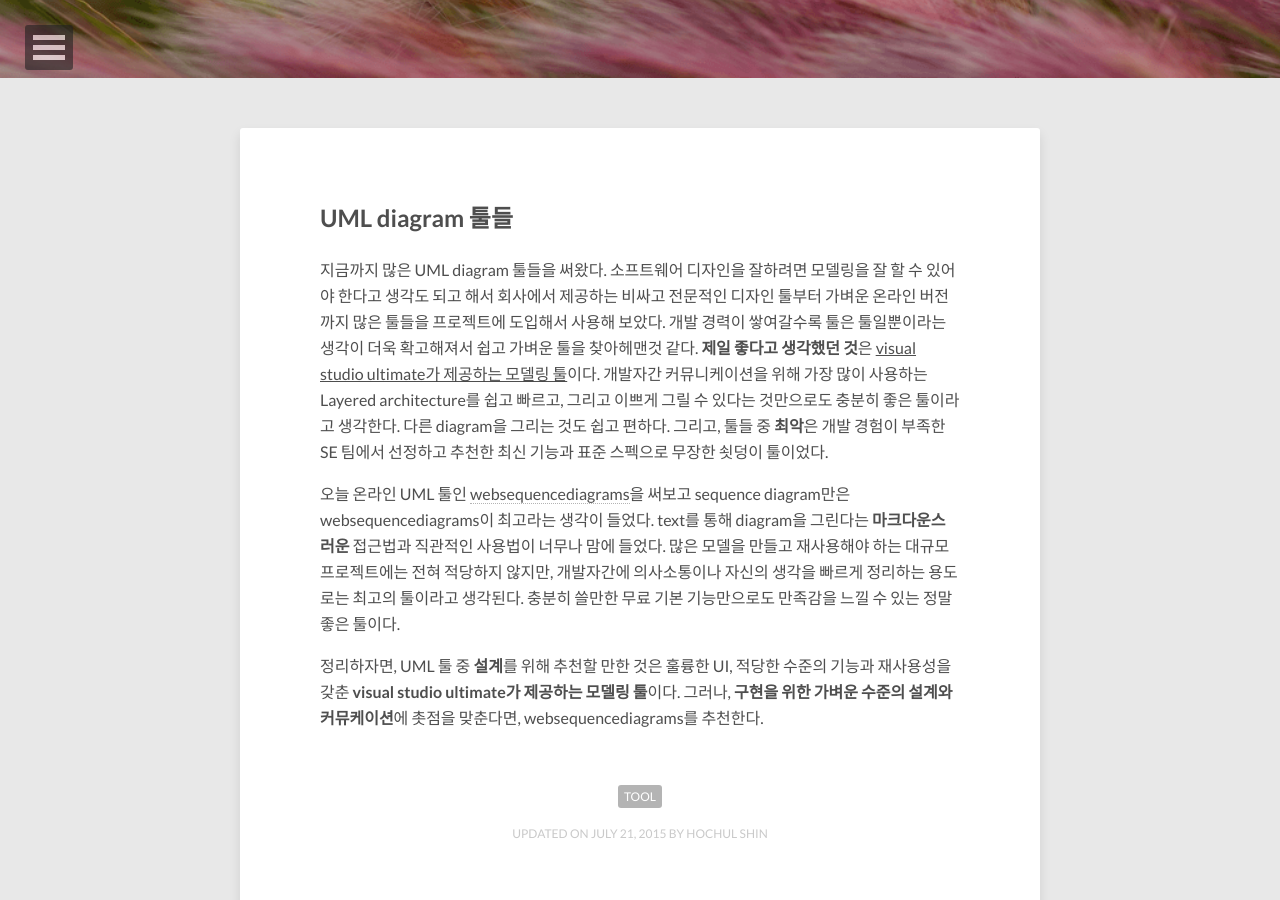
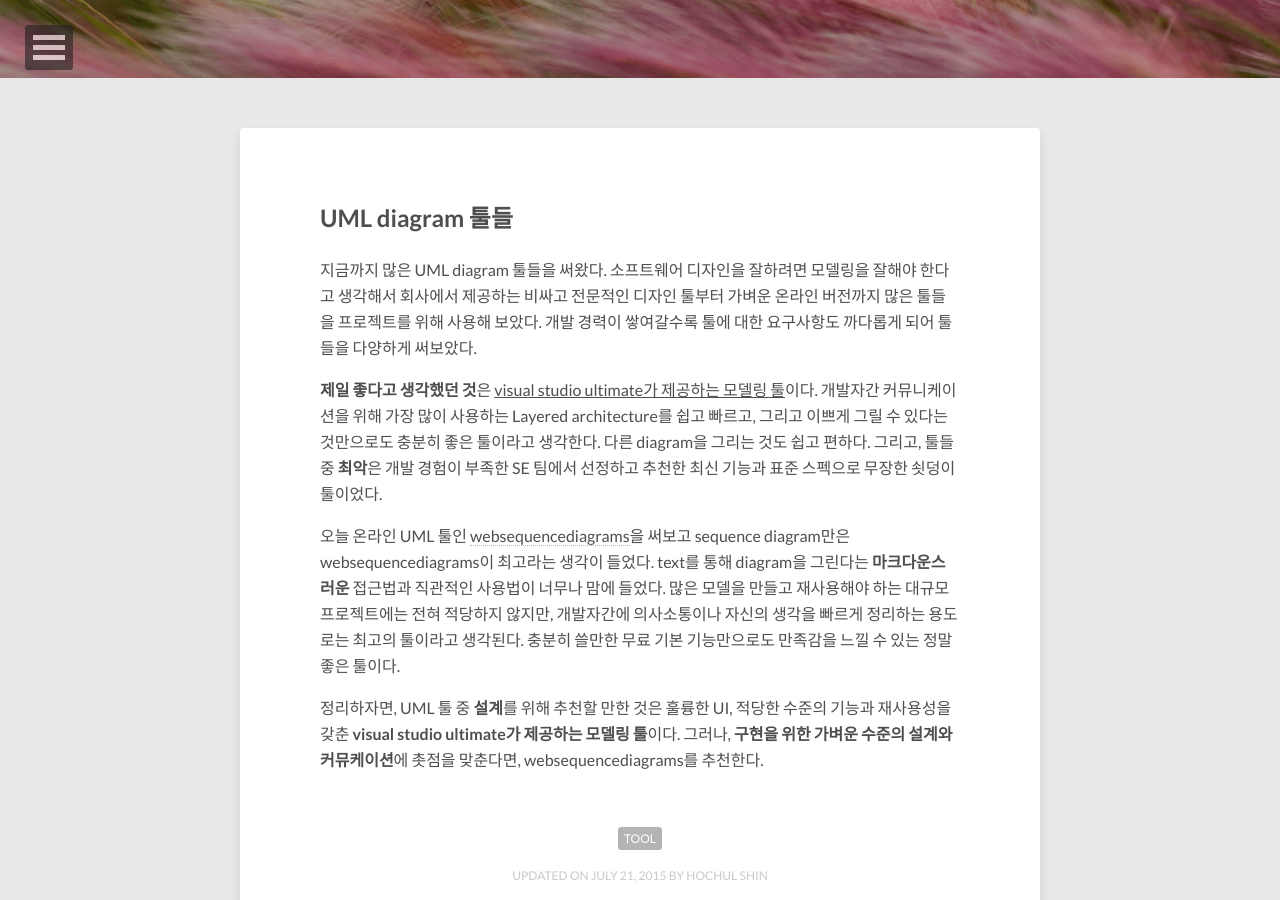
Before and after one commit to dakoo/dakoo.github.io, a Jekyll site: the page built from _posts/2015-07-21-free-sequence-diagram-editor.md, in a window 1280 px wide and 900 px high, scrolled down 322 px. Built offline with Jekyll 4.4.1, drawn with Linux system fonts in a browser that asks for light colours; nearby versions of some CDN libraries; comment, search, counter and statistics services are not loaded.

Commit message:
Update 2015-07-21-free-sequence-diagram-editor.md

```diff
--- a/_posts/2015-07-21-free-sequence-diagram-editor.md
+++ b/_posts/2015-07-21-free-sequence-diagram-editor.md
@@ -11,8 +11,9 @@ link: https://www.websequencediagrams.com/
 
 ## UML diagram 툴들
 
-지금까지 많은 UML diagram 툴들을 써왔다. 소프트웨어 디자인을 잘하려면 모델링을 잘 할 수 있어야 한다고 생각도 되고 해서 회사에서 제공하는 비싸고 전문적인 디자인 툴부터 가벼운 온라인 버전까지 많은 툴들을 프로젝트에 도입해서 사용해 보았다.
-개발 경력이 쌓여갈수록 툴은 툴일뿐이라는 생각이 더욱 확고해져서 쉽고 가벼운 툴을 찾아헤맨것 같다.
+지금까지 많은 UML diagram 툴들을 써왔다. 소프트웨어 디자인을 잘하려면 모델링을 잘해야 한다고 생각해서 회사에서 제공하는 비싸고 전문적인 디자인 툴부터 가벼운 온라인 버전까지 많은 툴들을 프로젝트를 위해 사용해 보았다.
+개발 경력이 쌓여갈수록 툴에 대한 요구사항도 까다롭게 되어 툴들을 다양하게 써보았다.
+
 **제일 좋다고 생각했던 것**은 <u>visual studio ultimate가 제공하는 모델링 툴</u>이다. 개발자간 커뮤니케이션을 위해 가장 많이 사용하는 Layered architecture를 쉽고 빠르고, 그리고 이쁘게 그릴 수 있다는 것만으로도 충분히 좋은 툴이라고 생각한다.
 다른 diagram을 그리는 것도 쉽고 편하다. 그리고, 툴들 중 **최악**은 개발 경험이 부족한 SE 팀에서 선정하고 추천한 최신 기능과 표준 스펙으로 무장한 쇳덩이 툴이었다.
 
```
